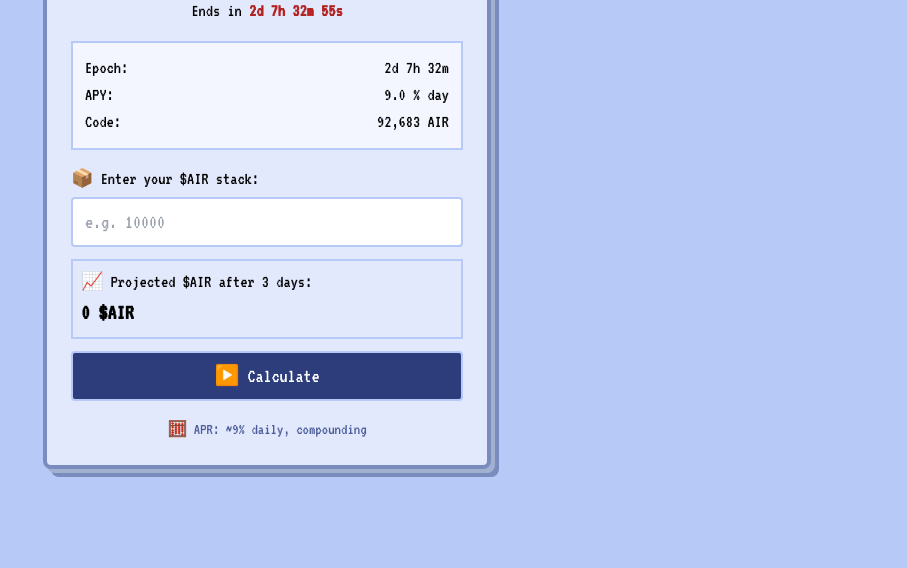
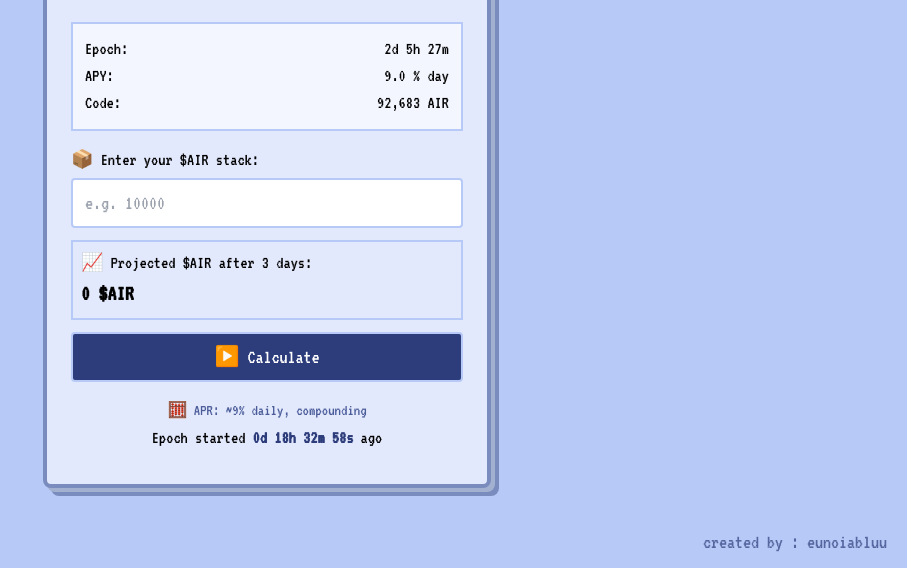
Before and after one commit to yjm26/ethosAprApp, a website: page index.html in a window 1280 px wide. Shown: the part 232-800 px from the top of the page, without its empty margins (373-1280 px from the left). Drawn offline with nearby package versions, Linux system fonts and the light colour scheme.

Commit message:
add credited

```diff
--- a/index.html
+++ b/index.html
@@ -18,7 +18,7 @@
   </style>
 </head>
 <body class="bg-[#b7c9f7] min-h-screen flex items-center justify-center">
-  <div class="bg-[#e3e9fc] border-4 border-[#7a8bbd] rounded-lg p-6 w-full max-w-md retro-shadow">
+  <div class="bg-[#e3e9fc] border-4 border-[#7a8bbd] rounded-lg p-6 w-full max-w-md retro-shadow relative">
     <!-- Top Bar -->
     <div class="bg-[#d1d8f6] border-b-2 border-[#7a8bbd] px-2 py-1 mb-4 flex justify-between items-center text-[18px] text-[#2d3c7a]">
       <span><span class="text-green-700">Loading...</span> Hide Lit</span>
@@ -51,6 +51,16 @@
     </button>
     <!-- Note -->
     <div class="text-center text-[#4a5c9a] text-[16px] mt-2">🧮 APR: ~9% daily, compounding</div>
+    <!-- Elapsed Time -->
+    <div class="text-center mb-2">
+      <span class="text-[18px]">Epoch started <span id="elapsed" class="text-[#2d3c7a] font-bold">Loading...</span> ago</span>
+    </div>
+    <!-- Bottom right credit -->
+    <a href="https://x.com/eunoiabluu" target="_blank"
+      class="fixed bottom-3 right-5 text-xl text-[#2d3c7a] opacity-70 hover:underline z-50"
+      style="font-family: 'VT323', monospace;">
+      created by : eunoiabluu
+    </a>
   </div>
   <script>
     // Clock
@@ -61,11 +71,11 @@
       document.getElementById('time').textContent = `${hh}:${mm}`;
     }, 1000);
 
-    // Countdown setup
-    const epochEnd = new Date();
-    epochEnd.setDate(epochEnd.getDate() + 2);
-    epochEnd.setHours(epochEnd.getHours() + 7);
-    epochEnd.setMinutes(epochEnd.getMinutes() + 33);
+    // Set epoch start to 2025-08-01 23:00:00 GMT+7 (which is 2025-08-01T16:00:00Z)
+    const epochStart = new Date('2025-08-01T16:00:00Z'); // 23:00 GMT+7
+
+    // Set epoch end to 3 days after epochStart
+    const epochEnd = new Date(epochStart.getTime() + 3 * 24 * 60 * 60 * 1000);
 
     function getRemainingDays() {
       const now = new Date();
@@ -92,6 +102,19 @@
     setInterval(updateCountdown, 1000);
     updateCountdown();
 
+    function updateElapsed() {
+      const now = new Date();
+      let diff = now - epochStart;
+      if (diff < 0) diff = 0;
+      const d = Math.floor(diff / (1000 * 60 * 60 * 24));
+      const h = Math.floor((diff / (1000 * 60 * 60)) % 24);
+      const m = Math.floor((diff / (1000 * 60)) % 60);
+      const s = Math.floor((diff / 1000) % 60);
+      document.getElementById('elapsed').textContent = `${d}d ${h}h ${m}m ${s}s`;
+    }
+    setInterval(updateElapsed, 1000);
+    updateElapsed();
+
     // APR Rate
     function updateAPR() {
       const base = 9;
```
Also changed, not shown: output/output.css.
